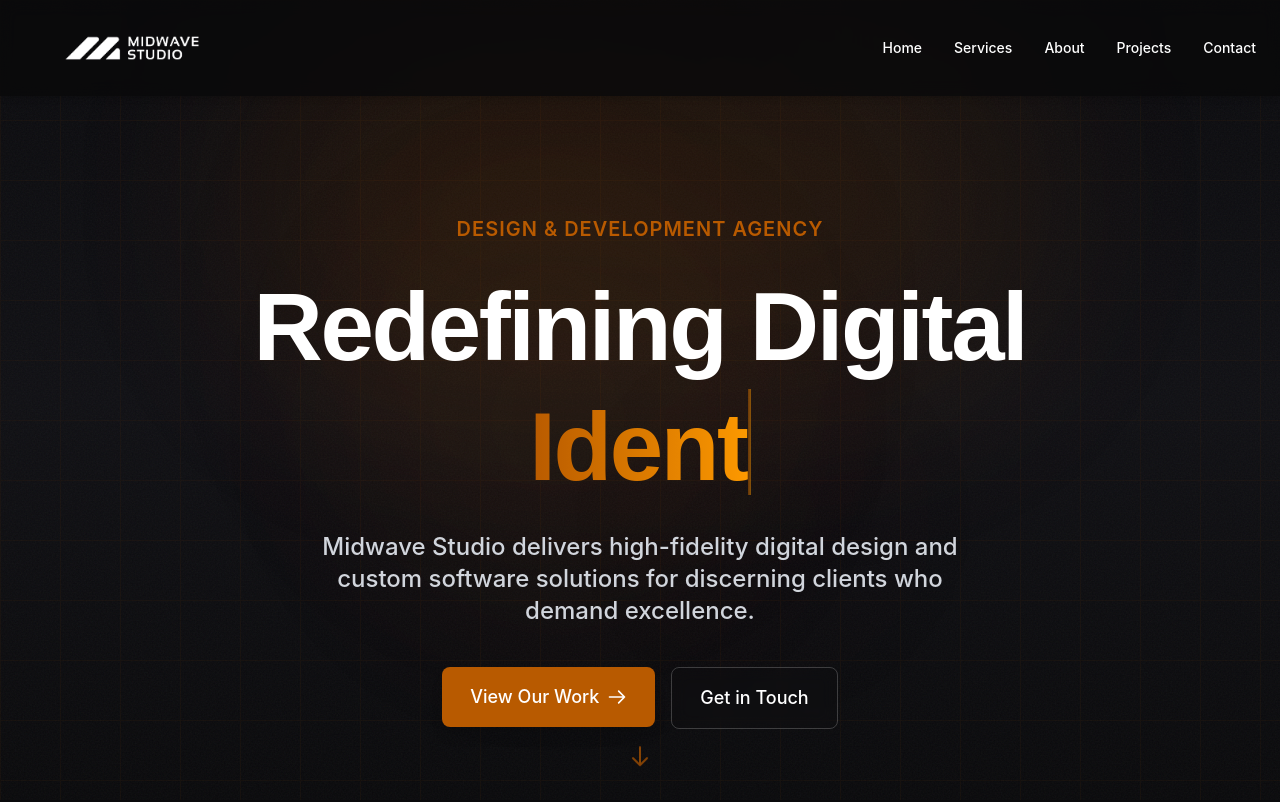
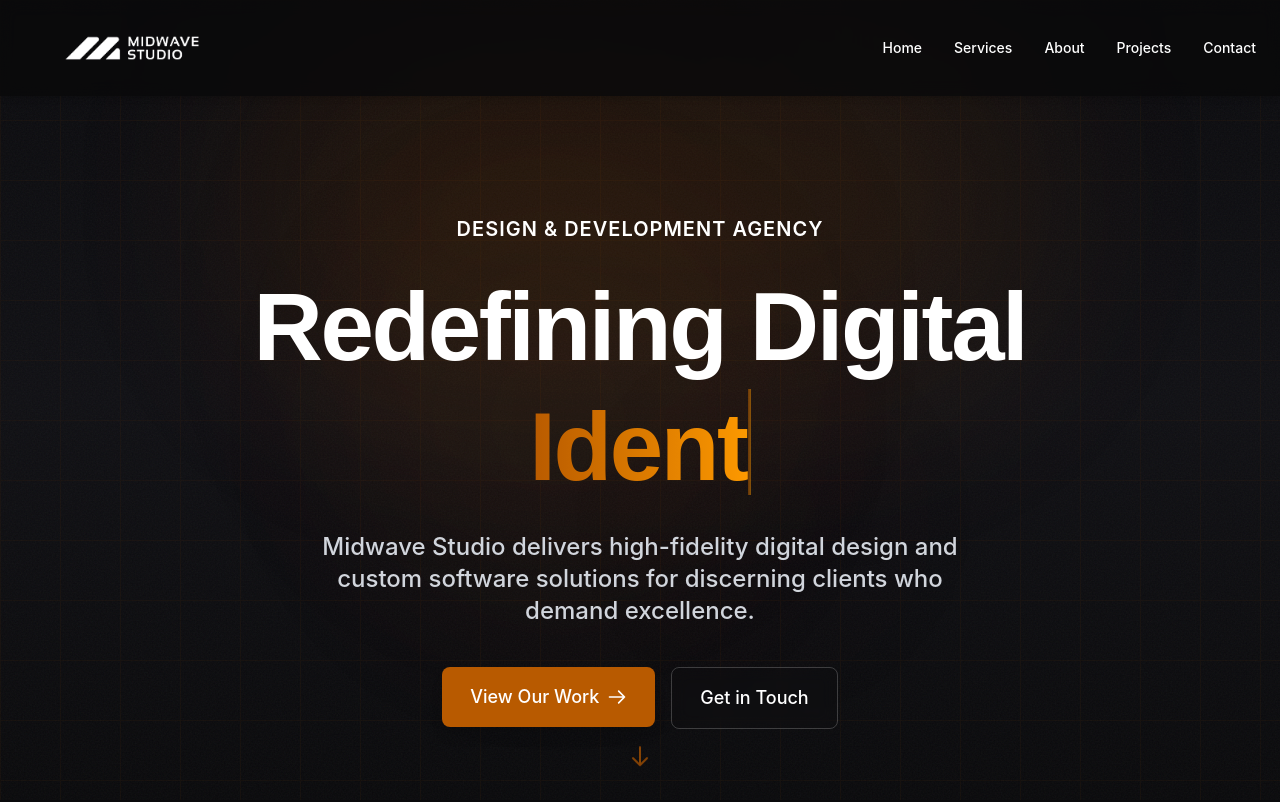
Before and after one commit to midwavestudio/midwave, a Next.js app: page / in a window 1280 px wide. Shown: the top 802 px of the page. Built offline with nearby package versions, Linux system fonts and the light colour scheme; no server answers.

Commit message:
Change 'Design & Development Agency' text color to white

```diff
--- a/src/app/components/Hero.tsx
+++ b/src/app/components/Hero.tsx
@@ -73,7 +73,7 @@ const Hero = () => {
             transition={{ duration: 1, delay: 0.2 }}
             className="mb-4 md:mb-6"
           >
-            <div className="text-[#b85a00] text-base md:text-lg lg:text-xl font-semibold tracking-wider uppercase mb-4 md:mb-6">
+            <div className="text-white text-base md:text-lg lg:text-xl font-semibold tracking-wider uppercase mb-4 md:mb-6">
               Design & Development Agency
             </div>
           </motion.div>
```
